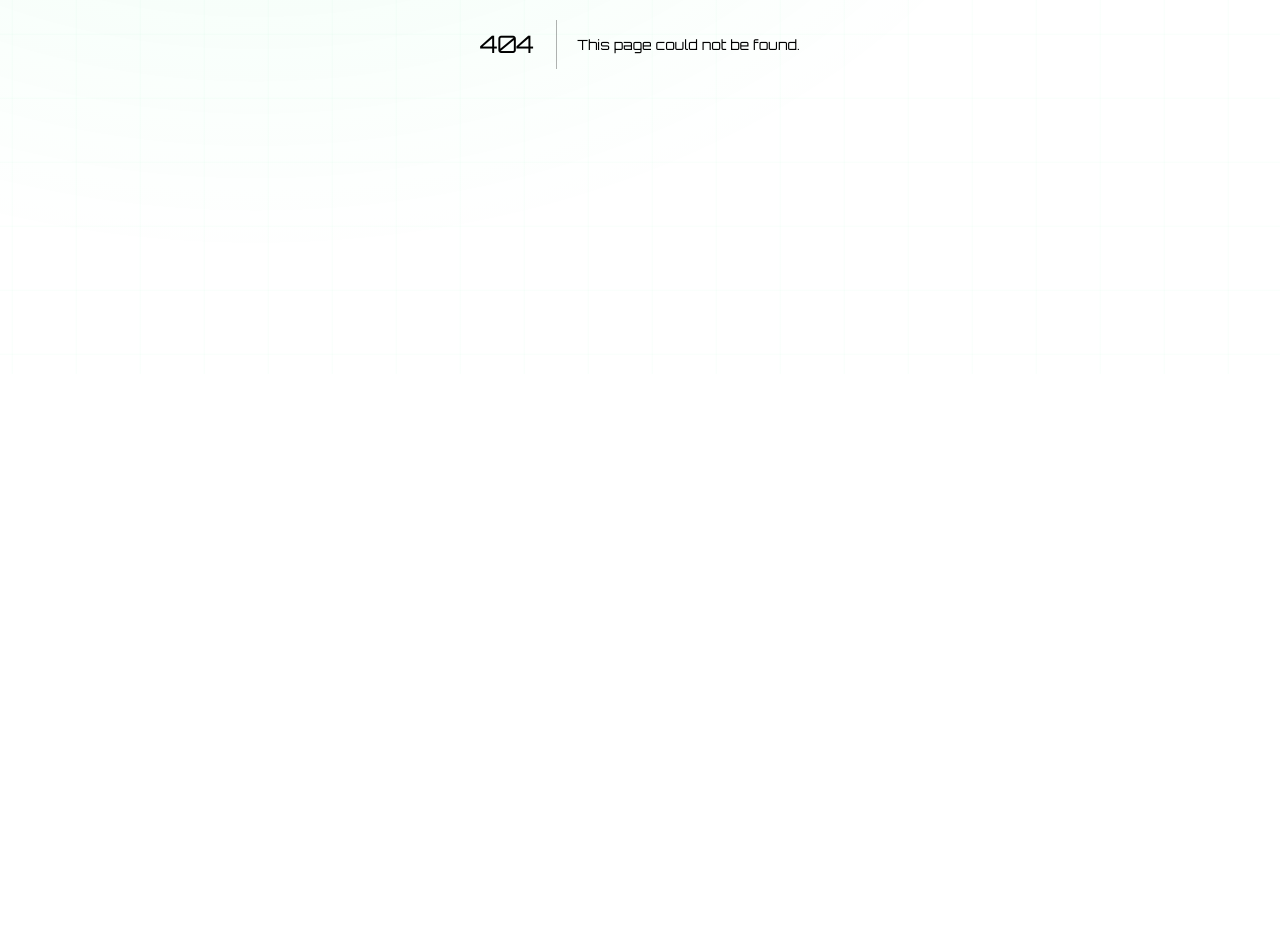
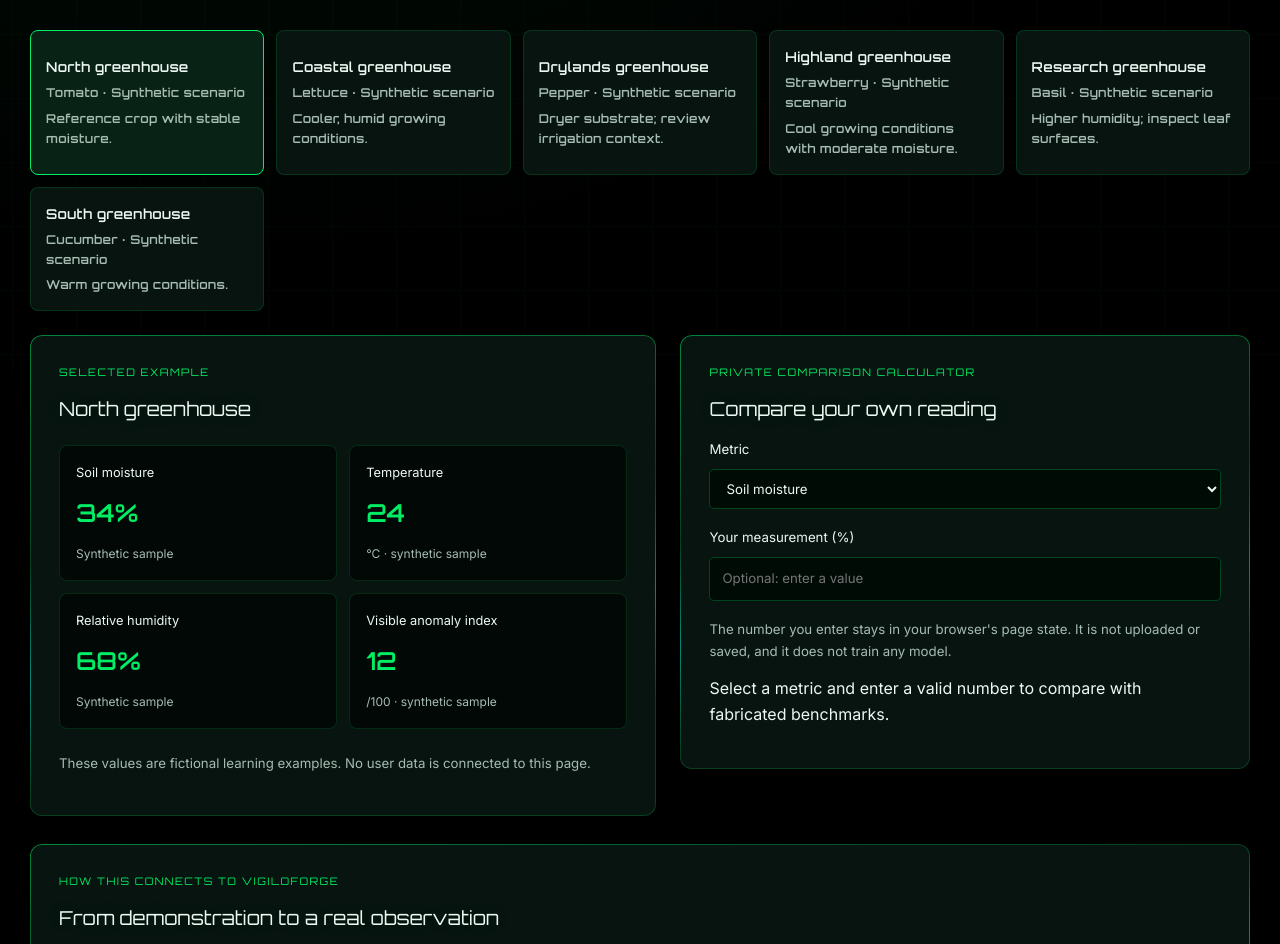
Before and after one commit to AHernandez33/Cal-Hacks, a Next.js app in the folder frontend/: page /greenhouses in a window 1280 px wide. Before the commit this address had no page. Shown: the part 426-1370 px from the top of the page. Before the commit the page ends 870 px from the top, so only its background shows below. Built offline with nearby package versions, Linux system fonts and the light colour scheme.

Commit message:
Add transparent greenhouse scenarios and launch plan navigation

```diff
--- /dev/null
+++ b/frontend/app/greenhouses/page.tsx
@@ -0,0 +1,49 @@
+"use client";
+import { useState } from "react";
+import Link from "next/link";
+
+type GH = { name: string; crop: string; moisture: number; temp: number; humidity: number; anomaly: number; detail: string };
+const greenhouses: GH[] = [
+  {name:"North greenhouse",crop:"Tomato",moisture:34,temp:24,humidity:68,anomaly:12,detail:"Reference crop with stable moisture."},
+  {name:"Coastal greenhouse",crop:"Lettuce",moisture:57,temp:19,humidity:78,anomaly:7,detail:"Cooler, humid growing conditions."},
+  {name:"Drylands greenhouse",crop:"Pepper",moisture:22,temp:29,humidity:43,anomaly:31,detail:"Dryer substrate; review irrigation context."},
+  {name:"Highland greenhouse",crop:"Strawberry",moisture:46,temp:17,humidity:73,anomaly:15,detail:"Cool growing conditions with moderate moisture."},
+  {name:"Research greenhouse",crop:"Basil",moisture:64,temp:26,humidity:82,anomaly:24,detail:"Higher humidity; inspect leaf surfaces."},
+  {name:"South greenhouse",crop:"Cucumber",moisture:39,temp:27,humidity:61,anomaly:19,detail:"Warm growing conditions."},
+];
+type Field = "moisture" | "temp" | "humidity" | "anomaly";
+const fields: { key: Field; label:string;unit:string }[] = [
+ {key:"moisture",label:"Soil moisture",unit:"%"},
+ {key:"temp",label:"Temperature",unit:"°C"},
+ {key:"humidity",label:"Relative humidity",unit:"%"},
+ {key:"anomaly",label:"Visible anomaly index",unit:"/100"},
+];
+export default function GreenhousesPage() {
+ const [chosen,setChosen]=useState(0);
+ const [metric,setMetric]=useState<Field>("moisture");
+ const [userValue,setUserValue]=useState("");
+ const active=greenhouses[chosen];
+ const values=greenhouses.map(g=>g[metric]);
+ const avg=values.reduce((a,b)=>a+b,0)/values.length;
+ const numeric=userValue.trim()===""?null:Number(userValue);
+ const valid=numeric!==null&&Number.isFinite(numeric)&&numeric>=0&&(metric==="temp"?numeric<=60:numeric<=100);
+ return <main className="container route-page">
+ <p className="eyebrow">Six greenhouse research scenarios</p>
+ <h1>Compare conditions.<br/><span>Not private farms.</span></h1>
+ <p className="hero-copy">All six greenhouses are intentionally fabricated illustrations, not real farms, live sensor readings, validated forecasts, or the three-client federated training run. Use them to understand how a future opt-in comparison could work.</p>
+ <div className="greenhouse-cards" style={{gridTemplateColumns:"repeat(auto-fit,minmax(220px,1fr))"}}>
+ {greenhouses.map((g,i)=><button key={g.name} className={chosen===i?"greenhouse-card selected":"greenhouse-card"} style={{textAlign:"left",display:"block",background:chosen===i?"#082216":"#071410",color:"#edf8f2"}} onClick={()=>setChosen(i)} aria-pressed={chosen===i}><strong>{g.name}</strong><small>{g.crop} · Synthetic scenario</small><small>{g.detail}</small></button>)}
+ </div>
+ <div className="grid"><section className="panel">
+ <p className="eyebrow">Selected example</p><h2>{active.name}</h2>
+ <div className="metric-cards">{fields.map(f=><article key={f.key}><span>{f.label}</span><strong>{active[f.key]}{f.unit==="%"?"%":""}</strong><small>{f.unit==="%"?"Synthetic sample":f.unit+" · synthetic sample"}</small></article>)}</div>
+ <p className="muted">These values are fictional learning examples. No user data is connected to this page.</p>
+ </section><section className="panel"><p className="eyebrow">Private comparison calculator</p><h2>Compare your own reading</h2>
+ <label className="field">Metric<select value={metric} onChange={e=>{setMetric(e.target.value as Field);setUserValue("");}}>{fields.map(f=><option key={f.key} value={f.key}>{f.label}</option>)}</select></label>
+ <label className="field">Your measurement ({fields.find(f=>f.key===metric)?.unit})<input type="number" inputMode="decimal" min="0" max={metric==="temp"?"60":"100"} value={userValue} onChange={e=>setUserValue(e.target.value)} placeholder="Optional: enter a value"/></label>
+ <p className="muted">The number you enter stays in your browser's page state. It is not uploaded or saved, and it does not train any model.</p>
+ <p role="status">{valid&&numeric!==null?<>Your entry is <strong>{Math.abs(numeric-avg).toFixed(1)} {fields.find(f=>f.key===metric)?.unit}</strong> {numeric>=avg?"above":"below"} the six-scenario average ({avg.toFixed(1)}). This difference is descriptive, not a health assessment.</>:"Select a metric and enter a valid number to compare with fabricated benchmarks."}</p>
+ </section></div>
+ <section className="panel support"><p className="eyebrow">How this connects to VigiloForge</p><h2>From demonstration to a real observation</h2><p>Use the <Link href="/#vision">camera workspace</Link> to observe your own leaf image. With your explicit permission, the platform can separately request public reference research and agent processing. This scenario calculator does not transmit your measurements, does not invoke agents, and cannot diagnose a crop.</p><p>To compare live greenhouse telemetry, use the dashboard's Tiger Cloud panel. Its current hosted records are explicitly synthetic demo records. The <Link href="/federated">federated learning page</Link> is a different demonstration with three simulated clients.</p></section>
+ </main>;
+}
```
